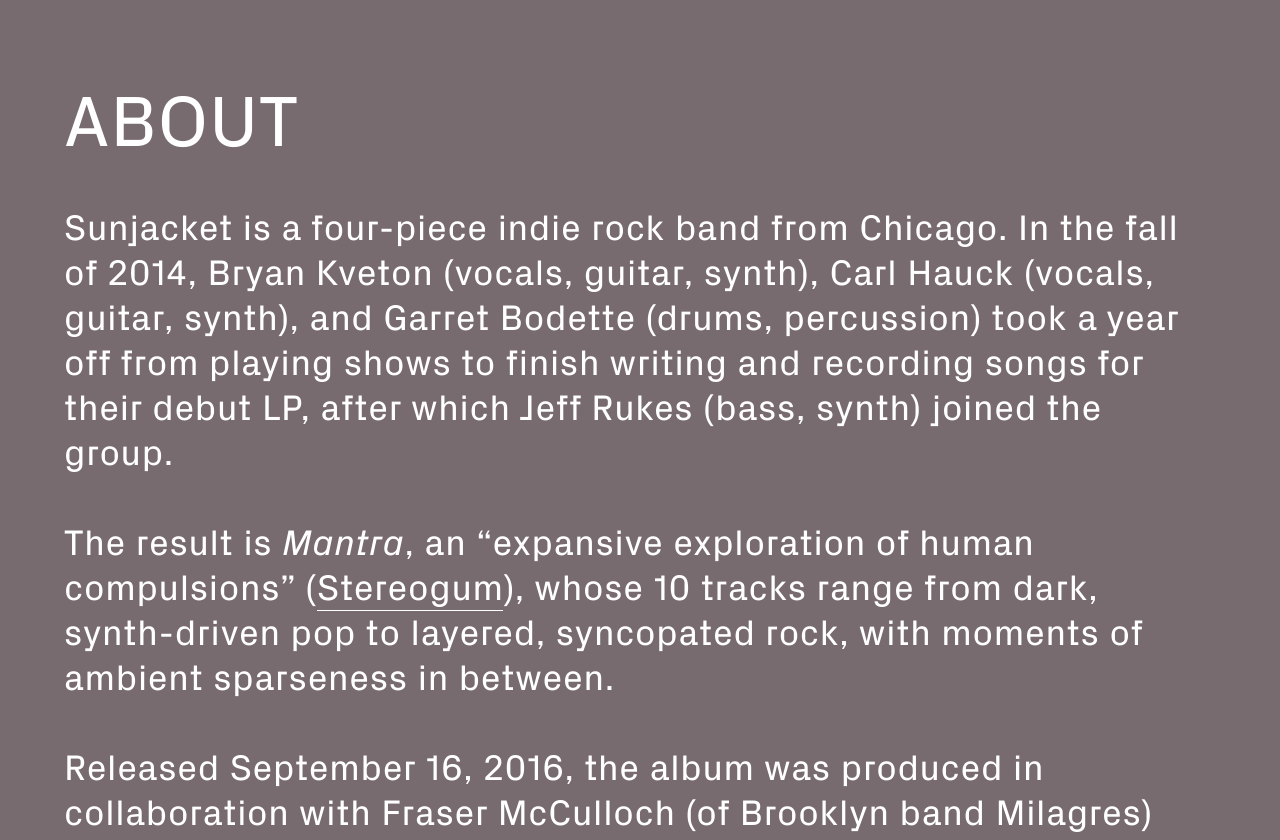
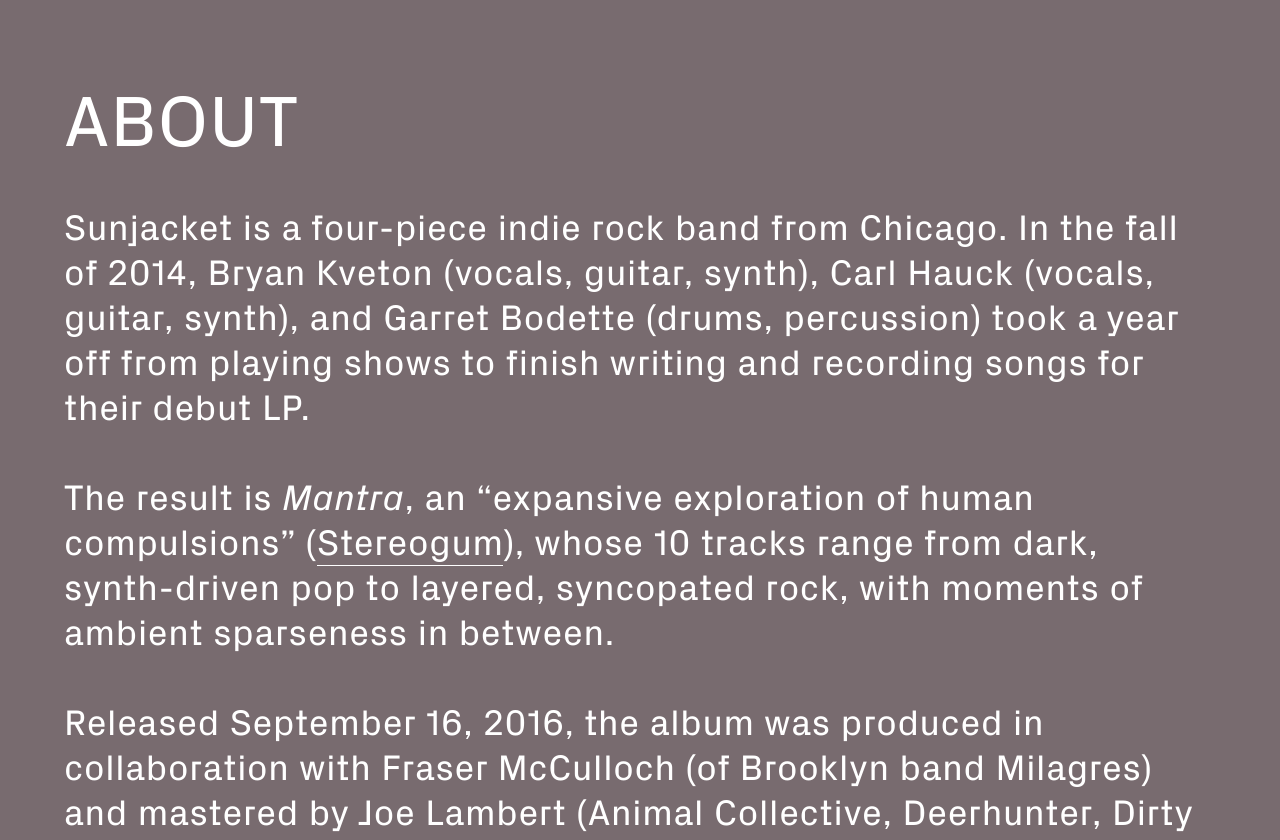
Before and after one commit to sunjacket/sunjacket.github.io, a Jekyll site: the page built from index.html, in a window 1280 px wide and 900 px high, scrolled down 4470 px, cut to the strip 60-900 px from the top of the window. Built offline with Jekyll 4.4.1, drawn with Linux system fonts in a browser that asks for light colours; nearby versions of some CDN libraries; comment, search, counter and statistics services are not loaded.

Commit message:
Update bio

```diff
--- a/index.html
+++ b/index.html
@@ -118,7 +118,7 @@
   <!-- about -->
   <section id="about" class="container">
     <h2 class="section-title">About</h2>
-    <p class="bio">Sunjacket is a four-piece indie rock band from Chicago. In the fall of 2014, Bryan Kveton (vocals, guitar, synth), Carl Hauck (vocals, guitar, synth), and Garret Bodette (drums, percussion) took a year off from playing shows to finish writing and recording songs for their debut LP, after which Jeff Rukes (bass, synth) joined the group.</p>
+    <p class="bio">Sunjacket is a four-piece indie rock band from Chicago. In the fall of 2014, Bryan Kveton (vocals, guitar, synth), Carl Hauck (vocals, guitar, synth), and Garret Bodette (drums, percussion) took a year off from playing shows to finish writing and recording songs for their debut LP.</p>
     <p class="bio">The result is <em>Mantra</em>, an &ldquo;expansive exploration of human compulsions&rdquo; (<a href="http://www.stereogum.com/1898866/stream-sunjacket-mantra/mp3s/">Stereogum</a>), whose 10 tracks range from dark, synth-driven pop to layered, syncopated rock, with moments of ambient sparseness in between.</p>
     <p class="bio">Released September 16, 2016, the album was produced in collaboration with Fraser McCulloch (of Brooklyn band Milagres) and mastered by Joe Lambert (Animal Collective, Deerhunter, Dirty Projectors, Local Natives).</p>
   </section>
```
